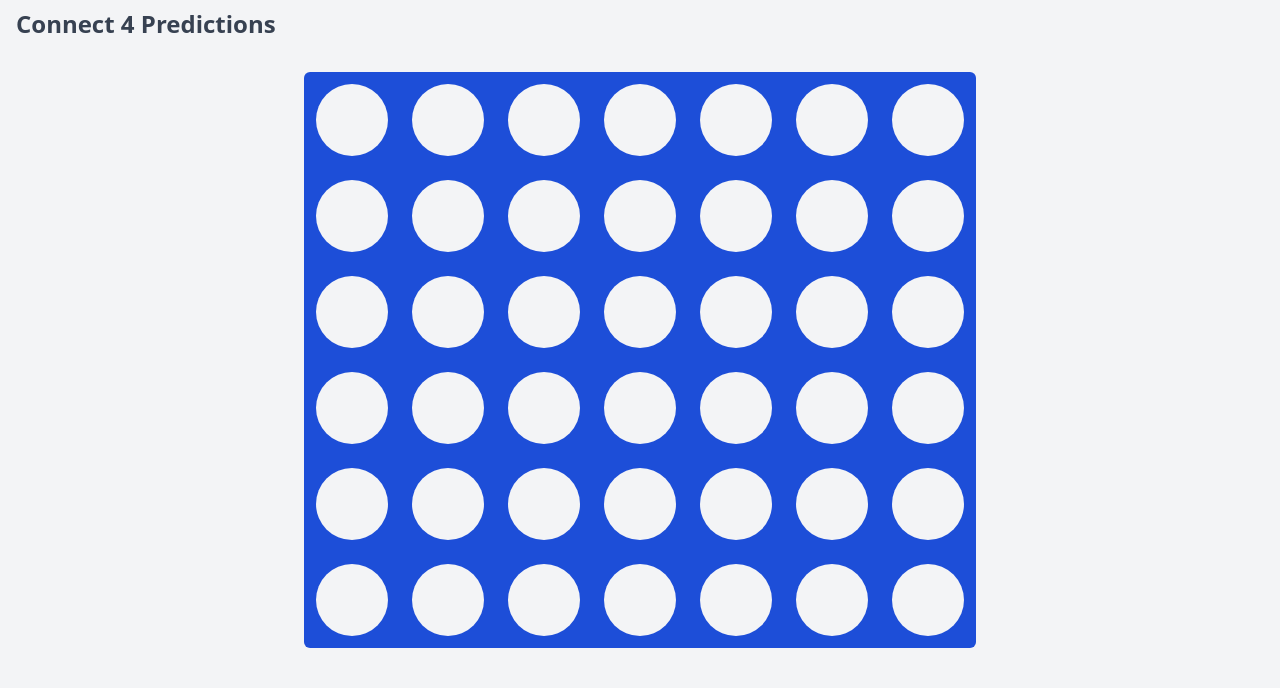
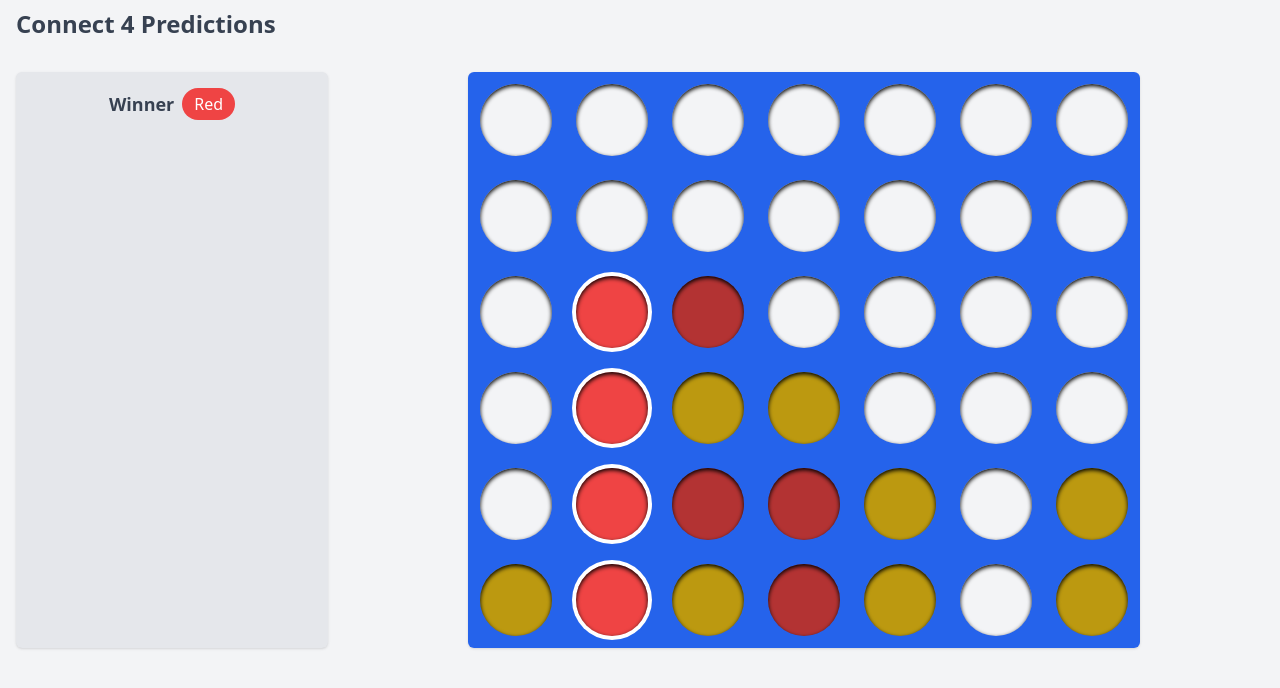
Before and after one commit to gjnels/connect4, a SvelteKit app: page / in a window 1280 px wide. Shown: the top 688 px of the page. Built offline with nearby package versions, Linux system fonts and the light colour scheme.

Commit message:
Show current turn and winner

```diff
--- a/src/routes/+layout.svelte
+++ b/src/routes/+layout.svelte
@@ -3,9 +3,9 @@
 </script>
 
 <header class="mb-4 px-4 py-2">
-  <h1 class="font-bold text-2xl">Connect 4 Predictions</h1>
+  <h1 class="text-2xl font-bold">Connect 4 Predictions</h1>
 </header>
 
-<main class="px-4 py-2">
+<main class="flex flex-col gap-4 px-4 py-2 md:flex-row">
   <slot />
 </main>
--- a/src/routes/+page.svelte
+++ b/src/routes/+page.svelte
@@ -1,42 +1,77 @@
 <script lang="ts">
   import { BOARD_HEIGHT, BOARD_WIDTH, Cell, board, game } from '$lib'
 
-  const { winner } = game
+  const { winner, turn } = game
   game.newGame()
+  for (let i = 0; i < 20; i++) {
+    game.takeTurn(Math.floor(Math.random() * BOARD_WIDTH))
+  }
 </script>
 
 {#if $board.length}
+  <!-- Game stats & controls -->
   <div
-    class="flex max-w-2xl mx-auto rounded-md overflow-hidden"
+    class="flex items-center justify-between gap-x-8 gap-y-4 rounded-md bg-gray-200 p-4 shadow dark:bg-gray-800 md:w-1/4 md:flex-col md:justify-start"
+  >
+    <div class="flex items-center gap-2">
+      {#if $winner}
+        <span class="text-lg font-bold">Winner</span>
+        <span
+          class="rounded-full px-3 py-1 font-medium {$turn === Cell.RED
+            ? 'bg-red-500 text-white'
+            : 'bg-yellow-400 text-black'}">{$turn === Cell.RED ? 'Red' : 'Yellow'}</span
+        >
+      {:else}
+        <span>Next Move</span>
+        <span
+          class="rounded-full px-3 py-1 font-medium {$turn === Cell.RED
+            ? 'bg-red-500 text-white'
+            : 'bg-yellow-400 text-black'}">{$turn === Cell.RED ? 'Red' : 'Yellow'}</span
+        >
+      {/if}
+    </div>
+  </div>
+
+  <!-- Game board -->
+  <div class="grow">
+    <div
+      class="mx-auto flex overflow-hidden rounded-md shadow md:max-w-2xl"
       style="aspect-ratio: {BOARD_WIDTH} / {BOARD_HEIGHT};"
     >
       {#each $board as col, colIndex (colIndex)}
         <div
-        class="flex grow flex-col-reverse bg-blue-700 {!$winner && board.isValidColumn(colIndex)
+          class="flex grow flex-col-reverse bg-blue-600 {!$winner && board.isValidColumn(colIndex)
             ? 'hover:brightness-110'
             : ''}"
         >
           {#each col as cell, rowIndex (rowIndex)}
             {@const winningCell =
-            $winner && !!$winner.cells.find((cell) => cell[0] === colIndex && cell[1] === rowIndex)}
+              $winner &&
+              !!$winner.cells.find((cell) => cell[0] === colIndex && cell[1] === rowIndex)}
             <button
               on:click={() => game.takeTurn(colIndex)}
-            class="flex justify-center items-center grow {!$winner && board.isValidColumn(colIndex)
+              class="flex grow items-center justify-center {!$winner &&
+              board.isValidColumn(colIndex)
                 ? 'cursor-pointer'
                 : 'cursor-not-allowed'}"
             >
               <span
-              class="w-3/4 aspect-square rounded-full ring-4 {cell === Cell.RED
+                class="aspect-square w-3/4 rounded-full shadow-inner shadow-black {cell === Cell.RED
                   ? 'bg-red-500'
                   : cell === Cell.YELLOW
                   ? 'bg-yellow-400'
-                : 'bg-gray-100 dark:bg-gray-900'} {winningCell
-                ? 'dark:ring-gray-100 ring-gray-900 brightness-110'
-                : 'ring-transparent'}"
+                  : 'bg-gray-100 dark:bg-gray-900'} {$winner
+                  ? winningCell
+                    ? 'ring-4 ring-white'
+                    : cell !== Cell.EMPTY
+                    ? 'brightness-75'
+                    : ''
+                  : ''}"
               />
             </button>
           {/each}
         </div>
       {/each}
     </div>
+  </div>
 {/if}
```
Lines whose indentation alone changed are shown as unchanged.
